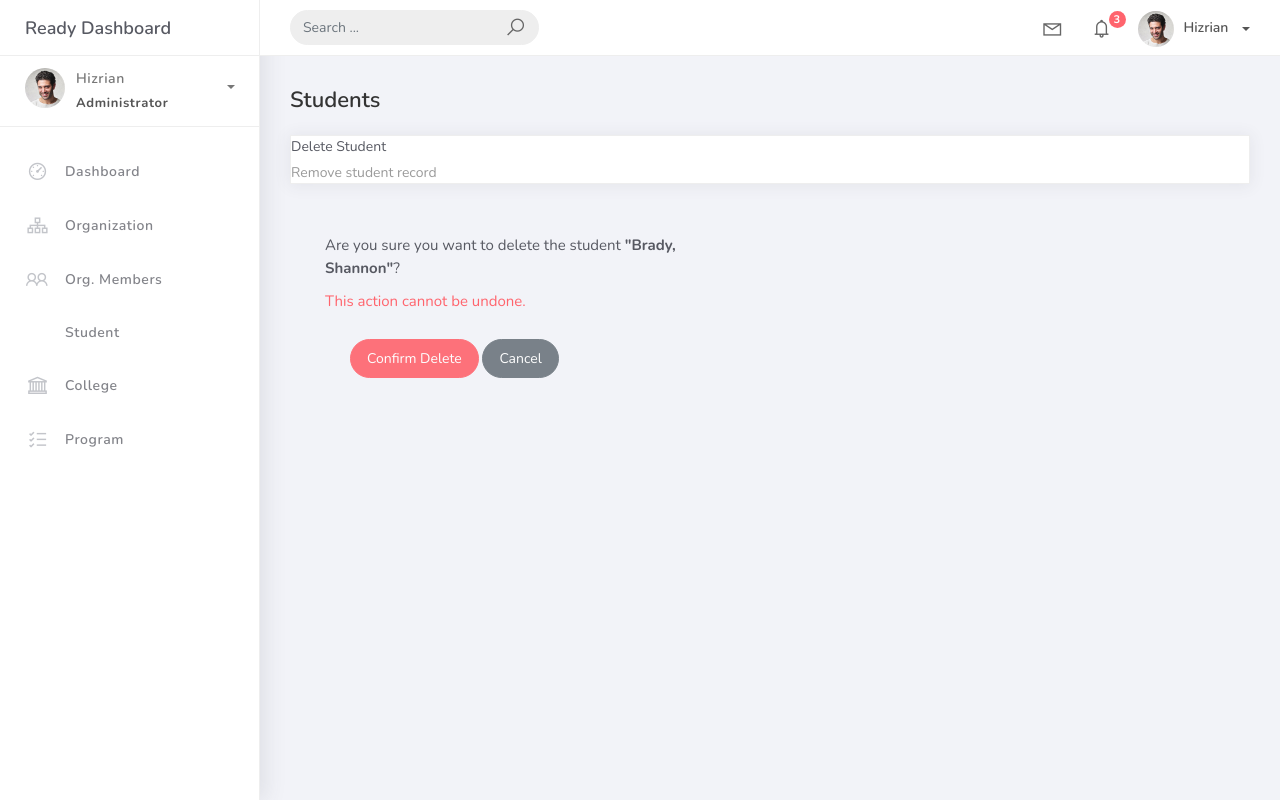
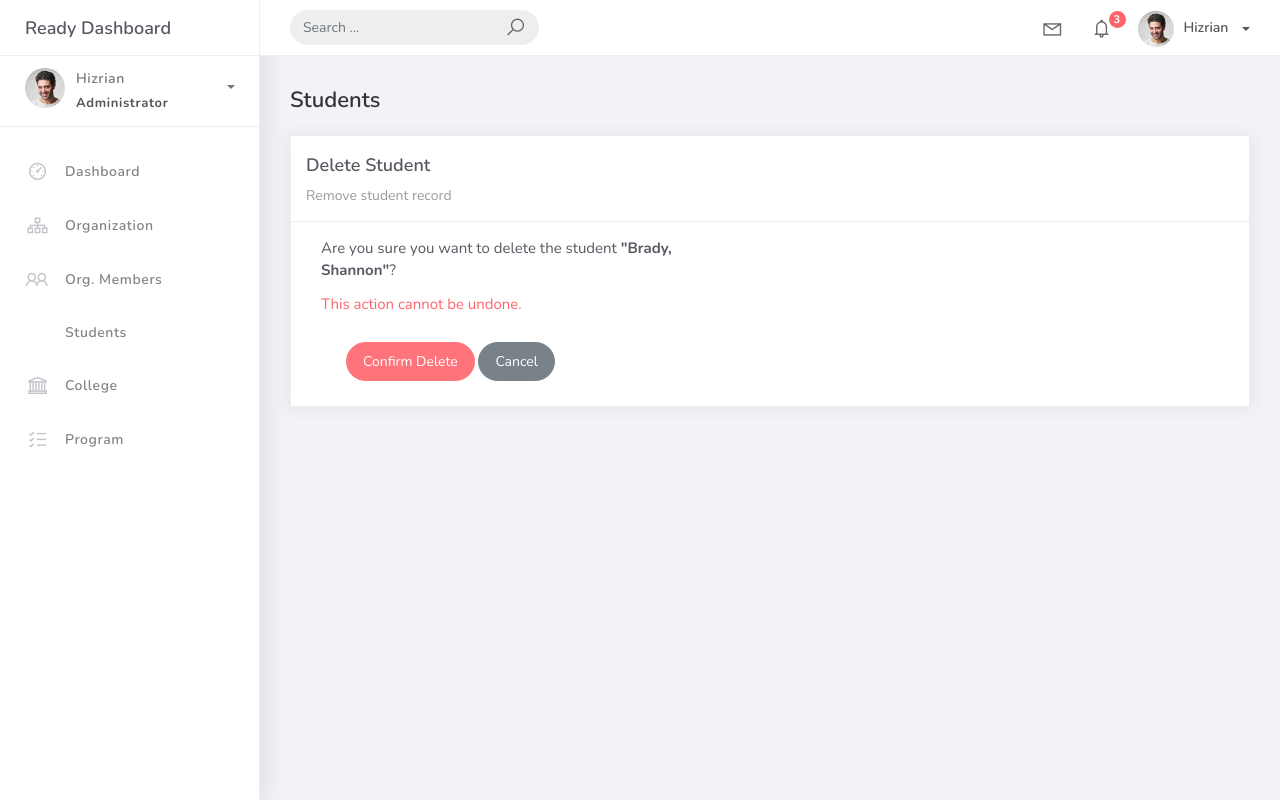
Before and after one commit to Sr-ea/PSUSphere, a Django app: page /student_list/6/delete in a window 1280 px wide. Run offline with Django 3.2, Linux system fonts and the light colour scheme; data comes from the database, SQL or seed files in the repository; some libraries are stand-ins or nearby versions.

Commit message:
fixed div error at student_list

```diff
--- a/projectsite/projectsite/settings.py
+++ b/projectsite/projectsite/settings.py
@@ -23,7 +23,7 @@ BASE_DIR = os.path.dirname(os.path.dirname(os.path.abspath(__file__)))
 SECRET_KEY = ')!&=rh#6hk&l4s)z1h6bf9hfaif3z)cqsl9o_%y)$ij&(^+in_'
 
 # SECURITY WARNING: don't run with debug turned on in production!
-DEBUG = False
+DEBUG = True
 
 ALLOWED_HOSTS = ['psusphere.pythonanywhere.com', '127.0.0.1', 'svynry.pythonanywhere.com']
 
--- a/projectsite/templates/base.html
+++ b/projectsite/templates/base.html
@@ -187,8 +187,8 @@
     </li>
     <li class="nav-item">
         <a href="{% url 'student-list' %}">
-            <i class="la la-user-graduate"></i>
-            <p>Student</p>
+            <i class="la la-user-graduation-cap"></i>
+            <p>Students</p>
         </a>
     </li>
     <li class="nav-item">
--- a/projectsite/templates/index.html
+++ b/projectsite/templates/index.html
@@ -4,10 +4,10 @@
 	<meta http-equiv="X-UA-Compatible" content="IE=edge,chrome=1" />
 	<title>Ready Bootstrap Dashboard</title>
 	<meta content='width=device-width, initial-scale=1.0, maximum-scale=1.0, user-scalable=0, shrink-to-fit=no' name='viewport' />
-	<link rel="stylesheet" href="assets/css/bootstrap.min.css">
+	<link rel="stylesheet" href="static/css/bootstrap.min.css">
 	<link rel="stylesheet" href="https://fonts.googleapis.com/css?family=Nunito:200,200i,300,300i,400,400i,600,600i,700,700i,800,800i,900,900i">
-	<link rel="stylesheet" href="assets/css/ready.css">
-	<link rel="stylesheet" href="assets/css/demo.css">
+	<link rel="stylesheet" href="static/css/ready.css">
+	<link rel="stylesheet" href="static/css/demo.css">
 </head>
 <body>
 	<div class="wrapper">
--- a/projectsite/templates/student_del.html
+++ b/projectsite/templates/student_del.html
@@ -5,7 +5,7 @@
         <div class="row">
             <div class="col-md-12">
                 <div class="card">
-                    <div class="card-header>
+                    <div class="card-header">
                         <div class="card-title">Delete Student</div>
                         <div class="card-category">Remove student record</div>
                     </div>
```
